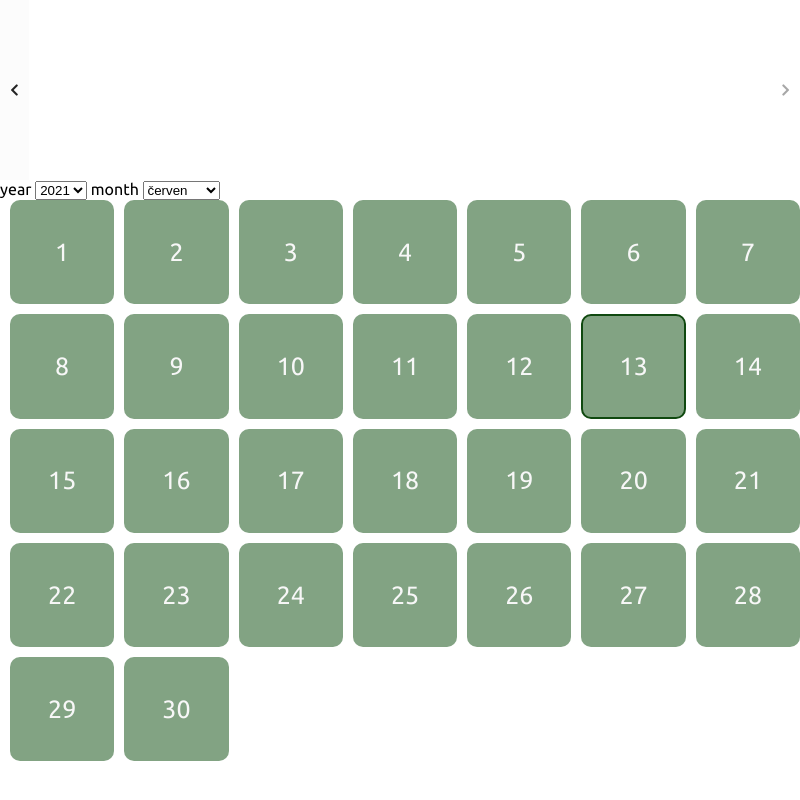
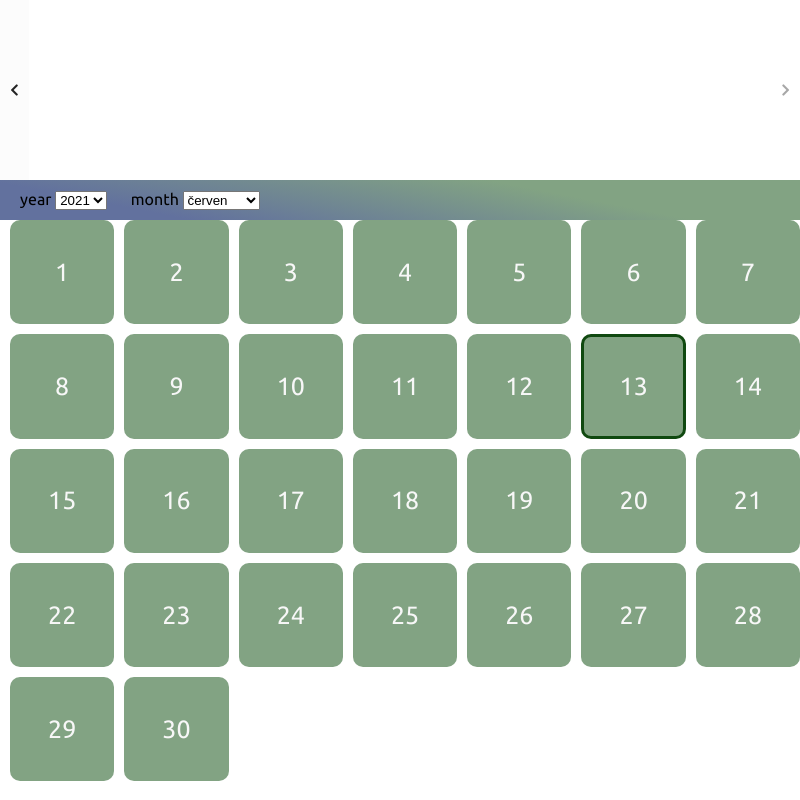
Before and after one commit to JiMare/czech-project, an Electron app: page renderer-process/index.html in a window 800 px wide. Drawn offline with Linux system fonts and the light colour scheme; no server answers.

Commit message:
style and refactoring

```diff
--- a/renderer-process/components/day/day.scss
+++ b/renderer-process/components/day/day.scss
@@ -15,5 +15,5 @@ app-day{
 }
 
 .today{
-    border: 2px solid $dark-green;
+    border: 3px solid $dark-green;
 }
--- a/renderer-process/components/select/select.js
+++ b/renderer-process/components/select/select.js
@@ -9,6 +9,35 @@ export class Select extends HTMLElement{
 
     }
 
+    createYears(){
+       const select = document.querySelector('#year');
+        for(let i = new Date().getFullYear() - 80; i <= new Date().getFullYear() + 20; i++){
+            const option = document.createElement('option');
+            option.setAttribute('value', i);
+            option.innerText = i;
+            if(i == new Date().getFullYear()){
+                option.setAttribute('selected', 'selected');
+            }
+            select.appendChild(option);
+        }
+    }
+
+    createMonths(){
+        const select = document.querySelector('#month');
+        const months = ['leden', 'únor', 'březen', 'duben', 'květen', 'červen', 'červenec', 'srpen', 'září',
+                        'říjen', 'listopad', 'prosinec'];
+        for(let i = 0; i < months.length; i++){
+            const option = document.createElement('option');
+            option.setAttribute('value', i);
+            option.innerText = months[i];
+            if(i == new Date().getMonth()){
+                option.setAttribute('selected', 'selected');
+            }
+            select.appendChild(option);
+        }
+    }
+
+
 
 }
 
--- /dev/null
+++ b/renderer-process/components/select/select.scss
@@ -0,0 +1,10 @@
+@import 'colors';
+
+.selects{
+    padding: 1rem;
+    background: linear-gradient(191deg, $light-green 31%, rgba(98,113,158,1) 81%);
+}
+
+app-select{
+    padding: 1rem;
+}
--- a/renderer-process/index.html
+++ b/renderer-process/index.html
@@ -9,6 +9,7 @@
     <link rel="stylesheet" href="components/news-article/news-article.css">
     <link rel="stylesheet" href="components/day/day.css">
     <link rel="stylesheet" href="components/carousel/carousel.css">
+    <link rel="stylesheet" href="components/select/select.css">
     <script type="module" src="main.js"></script>
     <title>Document</title>
 </head>
--- a/renderer-process/main.js
+++ b/renderer-process/main.js
@@ -20,41 +20,10 @@ const section = document.querySelector('section.main-content');
 const sectionSelect = document.querySelector('.selects');
 const selectYear = new Select('year');
 sectionSelect.appendChild(selectYear);
+selectYear.createYears();
 const selectMonth = new Select('month');
 sectionSelect.appendChild(selectMonth);
-
-
-function createYears(){
-    const select = document.querySelector('#year');
-    for(let i = new Date().getFullYear() - 80; i <= new Date().getFullYear() + 20; i++){
-        const option = document.createElement('option');
-        option.setAttribute('value', i);
-        option.innerText = i;
-        if(i == new Date().getFullYear()){
-            option.setAttribute('selected', 'selected');
-        }
-        select.appendChild(option);
-    }
-}
-
-createYears();
-
-function createMonths(){
-    const select = document.querySelector('#month');
-    const months = ['leden', 'únor', 'březen', 'duben', 'květen', 'červen', 'červenec', 'srpen', 'září',
-                    'říjen', 'listopad', 'prosinec'];
-    for(let i = 0; i < months.length; i++){
-        const option = document.createElement('option');
-        option.setAttribute('value', i);
-        option.innerText = months[i];
-        if(i == new Date().getMonth()){
-            option.setAttribute('selected', 'selected');
-        }
-        select.appendChild(option);
-    }
-}
-
-createMonths();
+selectMonth.createMonths();
 
 
 let currentYear = new Date().getFullYear();
```
Also changed, not shown: renderer-process/components/day/day.css, renderer-process/components/select/select.css (added), 1 other file.
